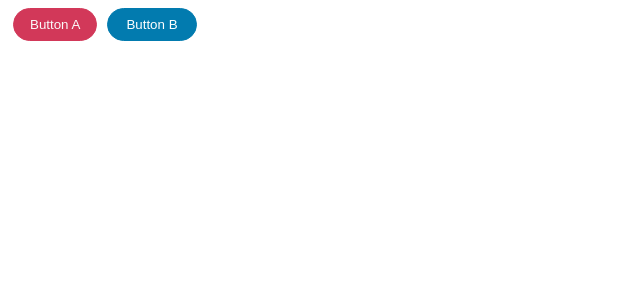
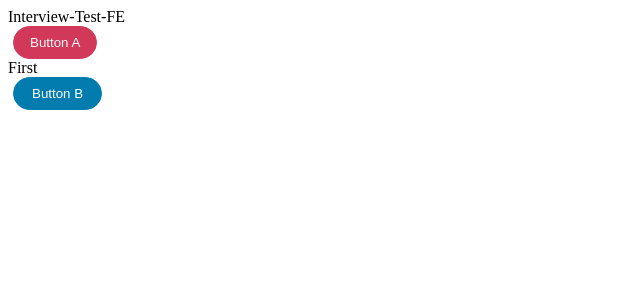
Before and after one commit to daytenorio/Interview-Test-FE, an Angular app: page / in a window 1280 px wide. Both pictures are taken after a click on the button "Button A". Shown: the top 300 px of the page, without its empty margins (0-640 px from the left). Built offline with nearby package versions, Linux system fonts and the light colour scheme.

Commit message:
included tooltips
showing/hidden tooltip based on button onClick

```diff
--- a/src/app/app.component.css
+++ b/src/app/app.component.css
@@ -1,6 +1,3 @@
-body {
-}
-
 .btn {
   position: relative;
   display: inline-block;
@@ -9,6 +6,7 @@ body {
   border-radius: 30px;
   transition: 0.3s;
   margin: 0 5px;
+  cursor: pointer;
 }
 
 .red-button {
--- a/src/app/app.component.html
+++ b/src/app/app.component.html
@@ -1,16 +1,12 @@
-<!--The content below is only a placeholder and can be replaced.-->
-<input
-  class="btn red-button"
-  id="buttonA"
-  name="UserName"
-  type="submit"
-  value="Button A"
-/>
-<input
-  class="btn blue-button"
-  id="buttonB"
-  name="UserName"
-  type="submit"
-  value="Button B"
-/>
-<router-outlet></router-outlet>
+{{ title }}
+
+<div *ngFor="let button of buttons">
+  <input
+    class="btn {{ button.class }}-button"
+    id="{{ button.id }}"
+    type="button"
+    value="{{ button.text }}"
+    (click)="onClickMe(button.id)"
+  />
+  <app-tool-tip [toolTip]="button.toolTip"></app-tool-tip>
+</div>
--- a/src/app/app.component.ts
+++ b/src/app/app.component.ts
@@ -1,10 +1,38 @@
-import { Component } from '@angular/core';
+import { Component } from "@angular/core";
 
 @Component({
-  selector: 'app-root',
-  templateUrl: './app.component.html',
-  styleUrls: ['./app.component.css']
+  selector: "app-root",
+  templateUrl: "./app.component.html",
+  styleUrls: ["./app.component.css"]
 })
 export class AppComponent {
-  title = 'Interview-Test-FE';
+  title = "Interview-Test-FE";
+
+  buttons = [
+    {
+      id: "buttonA",
+      class: "red",
+      text: "Button A",
+      toolTip: { id: "tipA", isHidden: true, text: "First" }
+    },
+    {
+      id: "buttonB",
+      class: "blue",
+      text: "Button B",
+      toolTip: { id: "tipB", isHidden: true, text: "Second" }
+    }
+  ];
+
+  onClickMe(buttonId: string) {
+    this.hideToolTips();
+    this.buttons.find(b => b.id === buttonId).toolTip.isHidden = false;
+  }
+
+  hideToolTips() {
+    this.buttons
+      .filter(b => !b.toolTip.isHidden)
+      .forEach(button => {
+        button.toolTip.isHidden = true;
+      });
+  }
 }
--- a/src/app/app.module.ts
+++ b/src/app/app.module.ts
@@ -3,10 +3,12 @@ import { NgModule } from '@angular/core';
 
 import { AppRoutingModule } from './app-routing.module';
 import { AppComponent } from './app.component';
+import { ToolTipComponent } from './tool-tip/tool-tip.component';
 
 @NgModule({
   declarations: [
-    AppComponent
+    AppComponent,
+    ToolTipComponent
   ],
   imports: [
     BrowserModule,
--- /dev/null
+++ b/src/app/tool-tip/tool-tip.component.css
@@ -0,0 +1,25 @@
+/* span {
+  position: relative;
+  display: inline-block;
+  text-align: center;
+  padding: 8px 16px;
+  border-radius: 30px;
+  transition: 0.3s;
+  max-width: 75px;
+  margin: 0 5px;
+  cursor: default;
+  background: #fafafa;
+  color: #484848;
+  border: 1px solid #cccccc;
+}
+span:hover {
+  background: #fff;
+  color: #027baf;
+} */
+
+span[aria-hidden="true"] {
+  display: none;
+}
+span[aria-hidden="false"] {
+  display: block;
+}
--- /dev/null
+++ b/src/app/tool-tip/tool-tip.component.html
@@ -0,0 +1,6 @@
+<span
+  id="{{ toolTip.id }}"
+  role="tooltip"
+  [attr.aria-hidden]="toolTip.isHidden"
+  >{{ toolTip.text }}</span
+>
--- /dev/null
+++ b/src/app/tool-tip/tool-tip.component.ts
@@ -0,0 +1,14 @@
+import { Component, OnInit, Input } from "@angular/core";
+
+@Component({
+  selector: "app-tool-tip",
+  templateUrl: "./tool-tip.component.html",
+  styleUrls: ["./tool-tip.component.css"]
+})
+export class ToolTipComponent implements OnInit {
+  @Input() toolTip: object;
+
+  constructor() {}
+
+  ngOnInit() {}
+}
```
Also changed, not shown: 1 other file (tests, documents, lock files or other folders).
